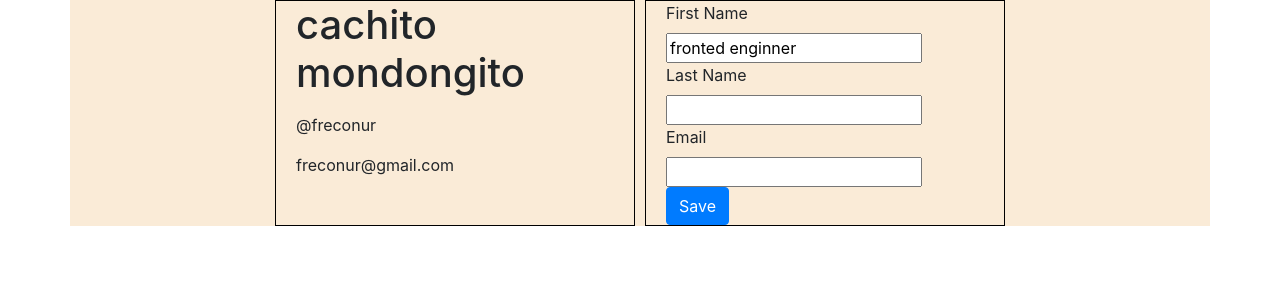
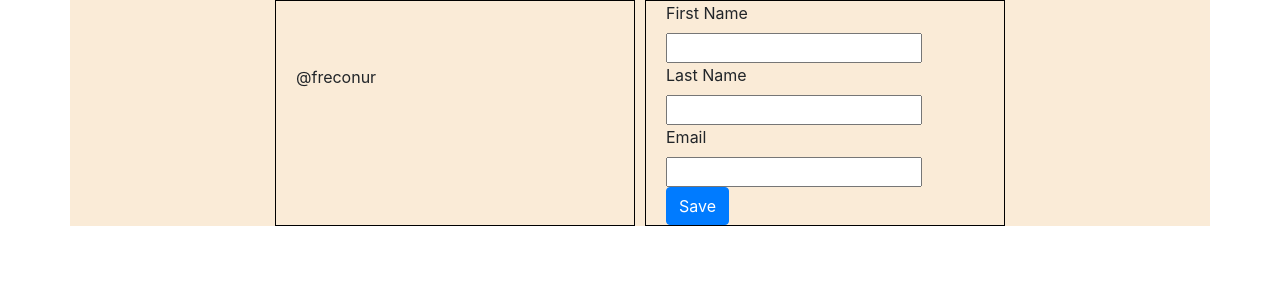
Before and after one commit to freconur/practice-forms-2, a React (Create React App) app: page / in a window 1280 px wide. Shown: the top 300 px of the page. Built offline with nearby package versions, Linux system fonts and the light colour scheme; the HTML template or start-up script is replaced by a standard one.

Commit message:
se modifico los handleChange para la pagina app y cambio de datos en tiempo ral

```diff
--- a/src/components/BadgesForm.js
+++ b/src/components/BadgesForm.js
@@ -2,29 +2,32 @@ import React from 'react' ;
 
 class BadgesForm extends  React.Component {
 
-	state = {
-		fisrtName: "fronted enginner"
-	};
+	// state = {
+	// 	fisrtName: "fronted enginner"
+	// };
 
 
 	//el handleChange es un atributo del input que lo usamos como funcion para poder usar los datos a nuestro conveniencia
-	handleChange = e => {
+	//handleChange = e => {
 
 			// console.log({value: e.target.value});
 
 			//el setState ayuda a guardar los datos en memoria, pero solamente los guarda
-			this.setState({
+
+			//this.setState({
+
 			//con esto podemos ver la informacion de cada uno de los inputs de nuestro form, pero se iran remplaznado segun vayamos llenandolos
 				// firstName: e.target.value,
 				// lastName: e.target.value,
 				// email: e.target.value,
 
 				//con este metodo, podremos llenar los inputs sin que se reemplaze los datos de los inputs ya que generan un valor independiente
-				[e.target.name] : e.target.value,
 
-			})
+				//[e.target.name] : e.target.value,
 
-	}
+			//})
+
+	//}
 	//handleChange = e => {
 	// 	this.setState ({
 	// 		[e.target.name]: e.target.value,
@@ -43,35 +46,35 @@ class BadgesForm extends  React.Component {
 							<div>
 								<label>First Name</label> <br />
 								<input
-								onChange={this.handleChange}
+								onChange={this.props.onChange}
 								type="text"
-								name="fisrtName"
+								name="firstName"
 								//le pasamos un props adicion VALUE, es el que va tener y va desplegar cada uno de los inputs, lo que debemos hacer es leer la informacion desde el estado
 
 								//para leer informacion dle estado se usa el "state", pero para escribirlo usamos "setState"
-								value={this.state.fisrtName}
+								value={this.props.formValues.fisrtName}
 
 								/>
 								</div>
 							<div>
 								<label>Last Name</label><br />
 								<input
-								onChange={this.handleChange}
+								onChange={this.props.onChange}
 								type="text"
 								name="lastName"
-								value={this.state.lastName}
+								value={this.props.formValues.lastName}
 								/>
 							</div>
 							<div>
 								<label>Email</label><br />
 								<input
-								onChange={this.handleChange}
+								onChange={this.props.onChange}
 								type="email"
 								name="email"
-								value={this.state.email}
+								value={this.props.formValues.email}
 								/>
 							</div>
-						<button onclick={this.handleSubmit} className="btn btn-primary">Save
+						<button onClick={this.handleSubmit} className="btn btn-primary">Save
 						</button>
 						</form>
 				</div>
--- a/src/pages/App.js
+++ b/src/pages/App.js
@@ -3,17 +3,37 @@ import Badge from '../components/Badge';
 import BadgesForm from '../components/BadgesForm';
 import './styles/App.css'
 class App extends React.Component {
+	state= { form: {
+		firstName:'',
+		lastName:'',
+		email:'',
+	}}
+
+	handleChange = e => {
+		this.setState ({
+			//queremos que el form tenga la informacion del evento que acaba de ocurrir
+			form: {
+				...this.state.form,
+				[e.target.name]: e.target.value,
+			}
+		})
+	}
     render() {
         return (
             <div className="container">
                 <div className="Badge__container">
                     <Badge
-                    firstName="cachito"
-										lastName="mondongito"
-										email="freconur@gmail.com"
+                    firstName={this.state.form.firstName } //|| Name
+										lastName={this.state.form.lastName } //|| Last Name
+										email={this.state.form.email } //|| email
                     />
                     </div>
-                <div className="BadgeForm__container"><BadgesForm /></div>
+                <div className="BadgeForm__container">
+									<BadgesForm
+									onChange={this.handleChange}
+									formValues={this.state.form}
+									/>
+									</div>
             </div>
         )
     }
```
